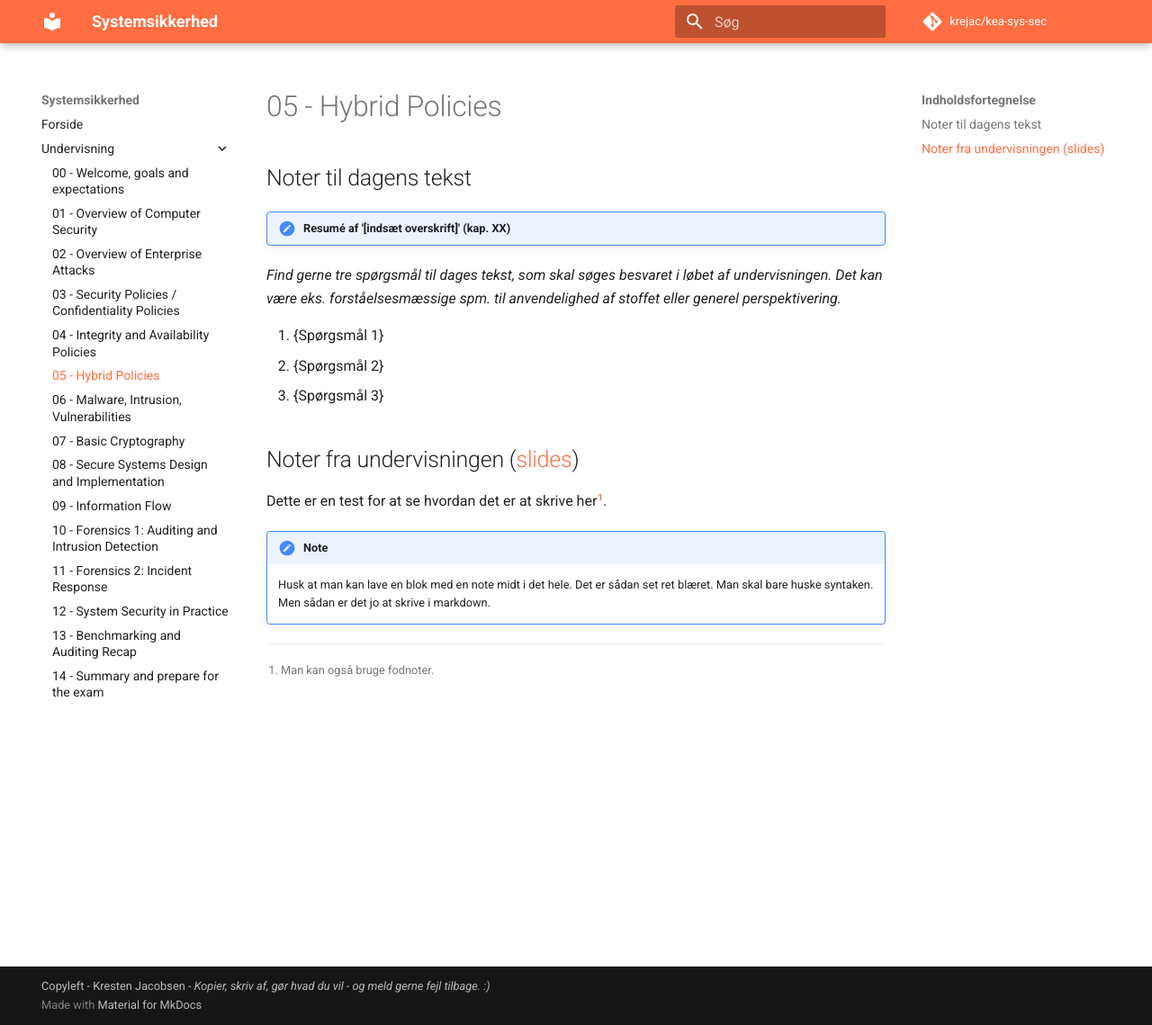
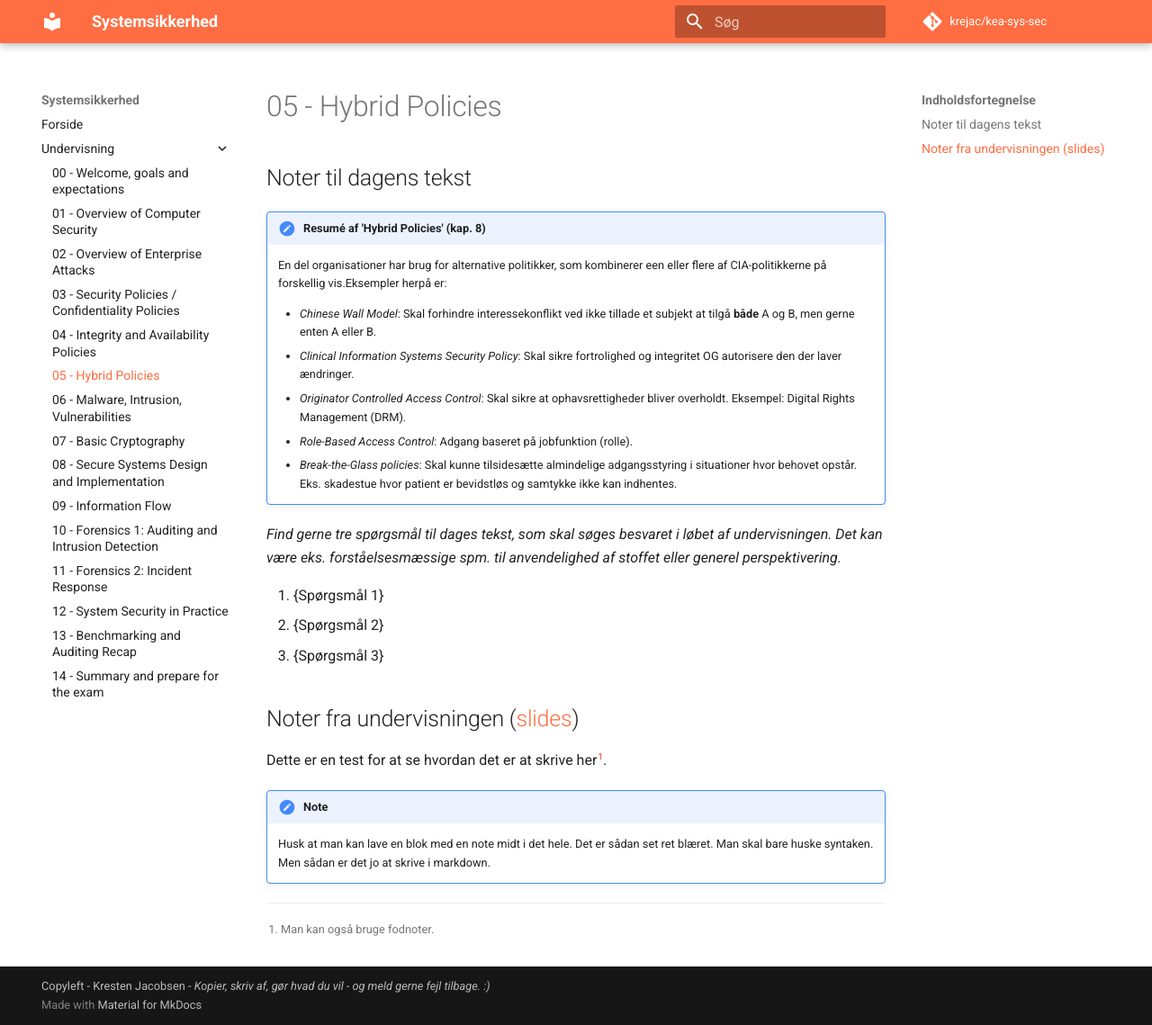
Before and after one commit to krejac/kea-sys-sec, an MkDocs documentation site: the page built from docs/undervisning/05-kursusgang.md, in a window 1280 px wide and 1139 px high. Shown: the whole window at 90% size. Built offline with MkDocs 1.6.1 and Material for MkDocs 9.7.7, drawn with Linux system fonts in a browser that asks for light colours; comment, search, counter and statistics services are not loaded.

Commit message:
Notes for thursdays text added.

```diff
--- a/docs/undervisning/05-kursusgang.md
+++ b/docs/undervisning/05-kursusgang.md
@@ -2,7 +2,15 @@
 
 ## Noter til dagens tekst
 
-!!! note "Resumé af '[indsæt overskrift]' (kap. XX)"
+!!! note "Resumé af 'Hybrid Policies' (kap. 8)"
+    En del organisationer har brug for alternative politikker, som kombinerer een eller flere af CIA-politikkerne på forskellig vis.Eksempler herpå er:
+
+    - *Chinese Wall Model*: Skal forhindre interessekonflikt ved ikke tillade et subjekt at tilgå **både** A og B, men gerne enten A eller B.
+    - *Clinical Information Systems Security Policy*: Skal sikre fortrolighed og integritet OG autorisere den der laver ændringer.
+    - *Originator Controlled Access Control*: Skal sikre at ophavsrettigheder bliver overholdt. Eksempel: Digital Rights Management (DRM).
+    - *Role-Based Access Control*: Adgang baseret på jobfunktion (rolle).
+    - *Break-the-Glass policies*: Skal kunne tilsidesætte almindelige adgangsstyring i situationer hvor behovet opstår. Eks. skadestue hvor patient er bevidstløs og samtykke ikke kan indhentes.
+
 
 *Find gerne tre spørgsmål til dages tekst, som skal søges besvaret i løbet af undervisningen. Det kan være eks. forståelsesmæssige spm. til anvendelighed af stoffet eller generel perspektivering.*
 
```
